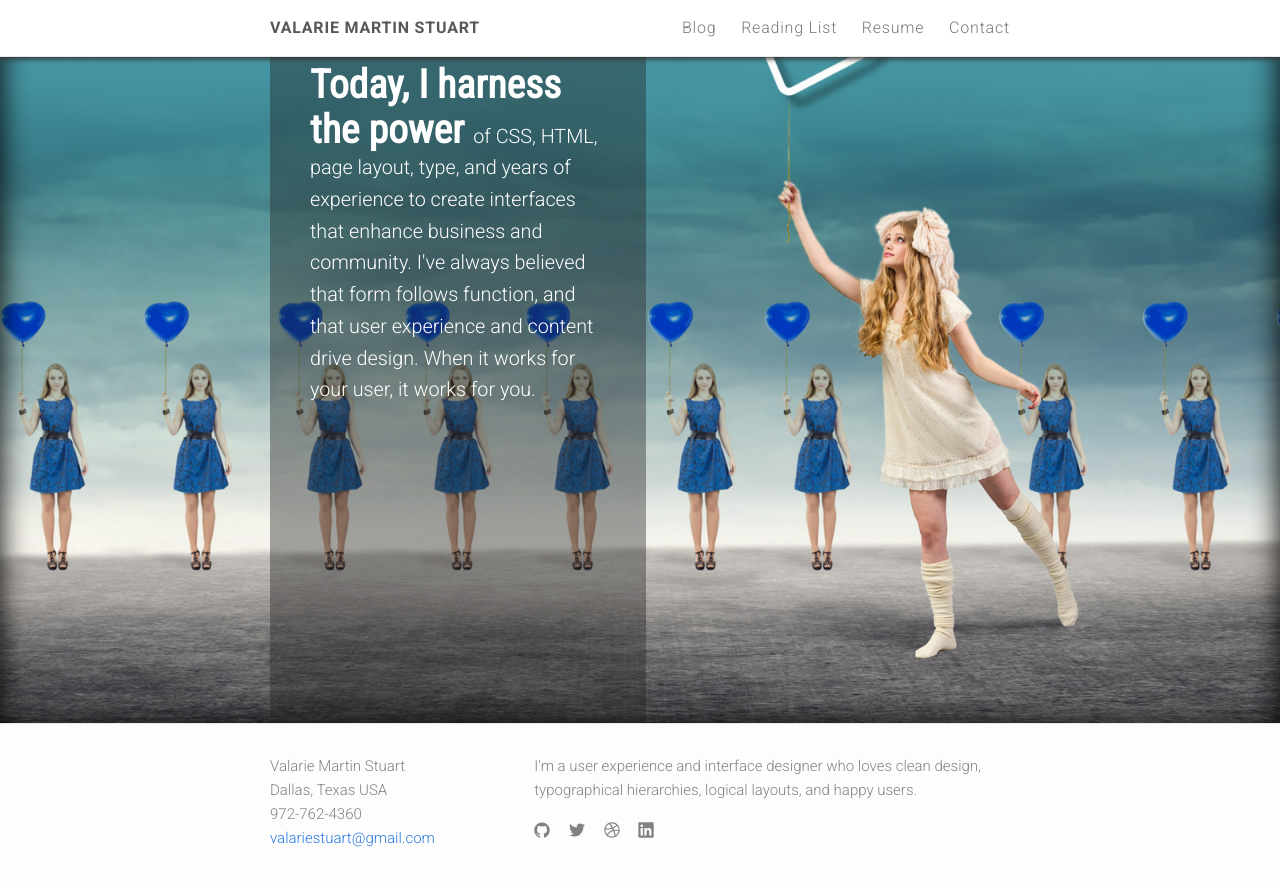
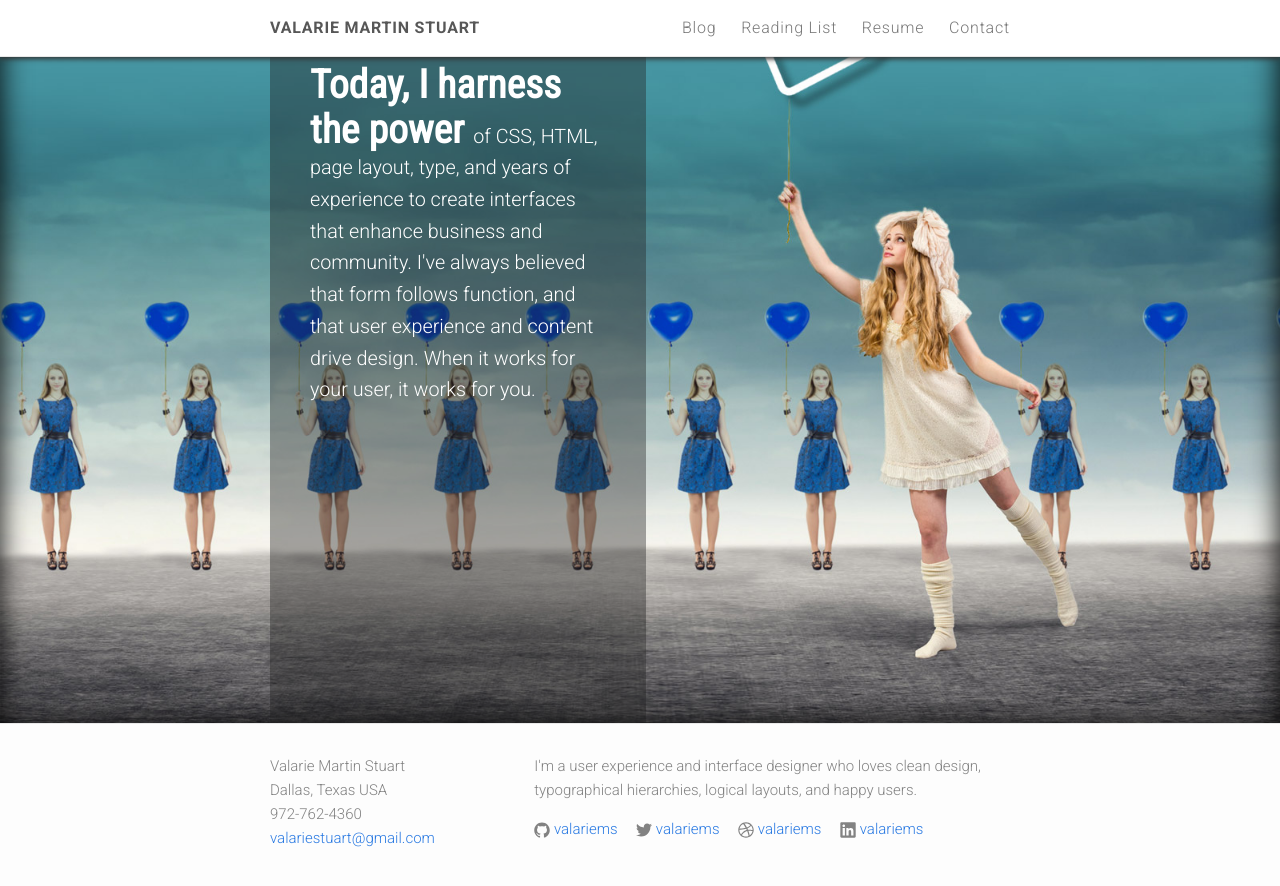
Before and after one commit to valariems/valariems.github.io, a Jekyll site: the page built from index.html, in a window 1280 px wide and 900 px high, scrolled down 1524 px. Shown: the top 886 px of the window. Built offline with Jekyll 4.4.1, drawn with Linux system fonts in a browser that asks for light colours; nearby versions of some CDN libraries.

Commit message:
Add username back into display for now.

```diff
--- a/_includes/footer.html
+++ b/_includes/footer.html
@@ -18,25 +18,25 @@
         <ul class="social-media-list">
           {% if site.github_username %}
           <li>
-            {% include icon-github.html %}
+            {% include icon-github.html username=site.github_username %}
           </li>
           {% endif %}
 
           {% if site.twitter_username %}
           <li>
-            {% include icon-twitter.html %}
+            {% include icon-twitter.html username=site.twitter_username %}
           </li>
           {% endif %}
 
           {% if site.dribbble_username %}
           <li>
-            {% include icon-dribbble.html %}
+            {% include icon-dribbble.html username=site.dribbble_username %}
           </li>
           {% endif %}
 
           {% if site.linkedin_username %}
           <li>
-            {% include icon-linkedin.html %}
+            {% include icon-linkedin.html username=site.linkedin_username %}
           </li>
           {% endif %}
         </ul>
```
